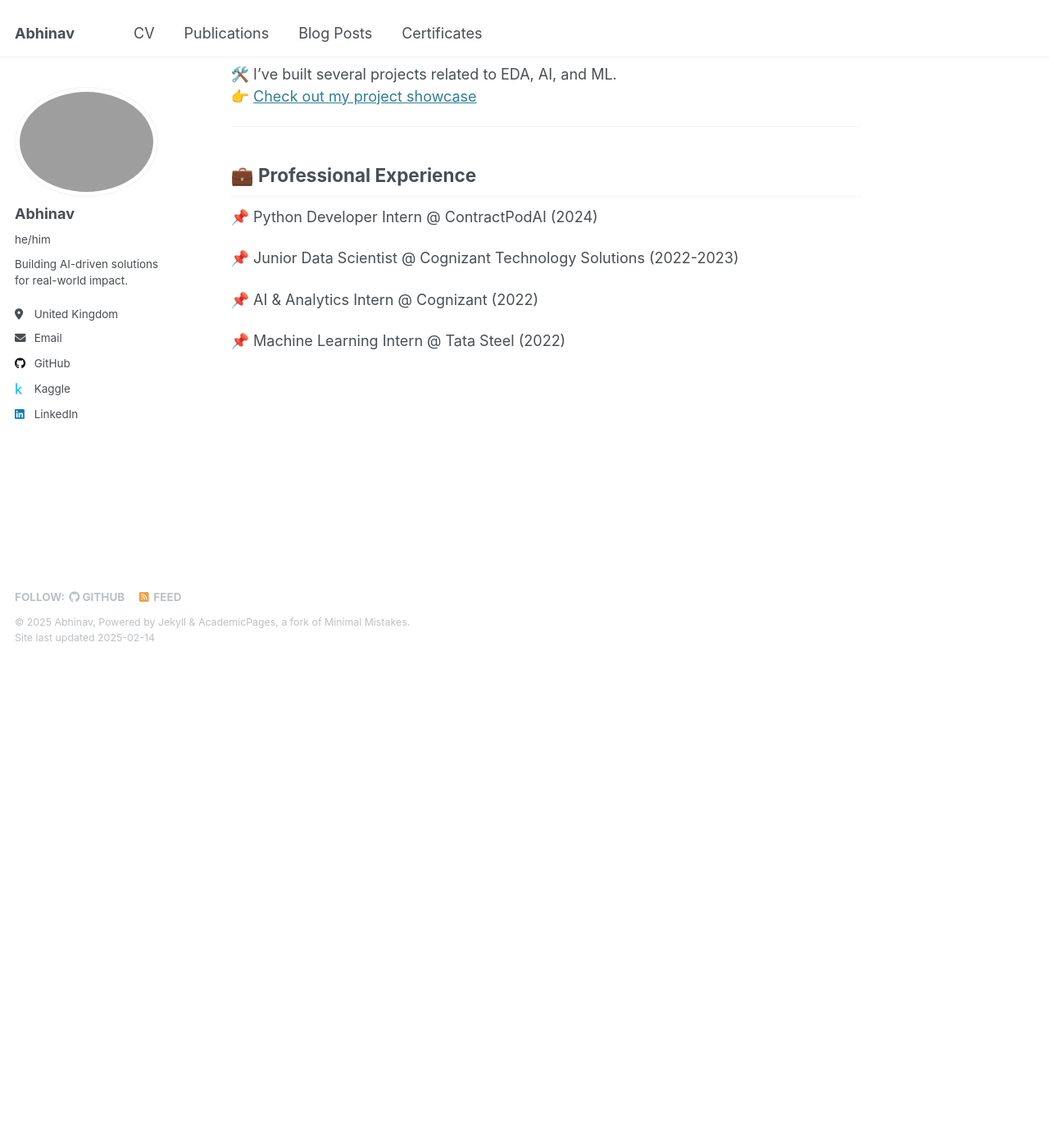
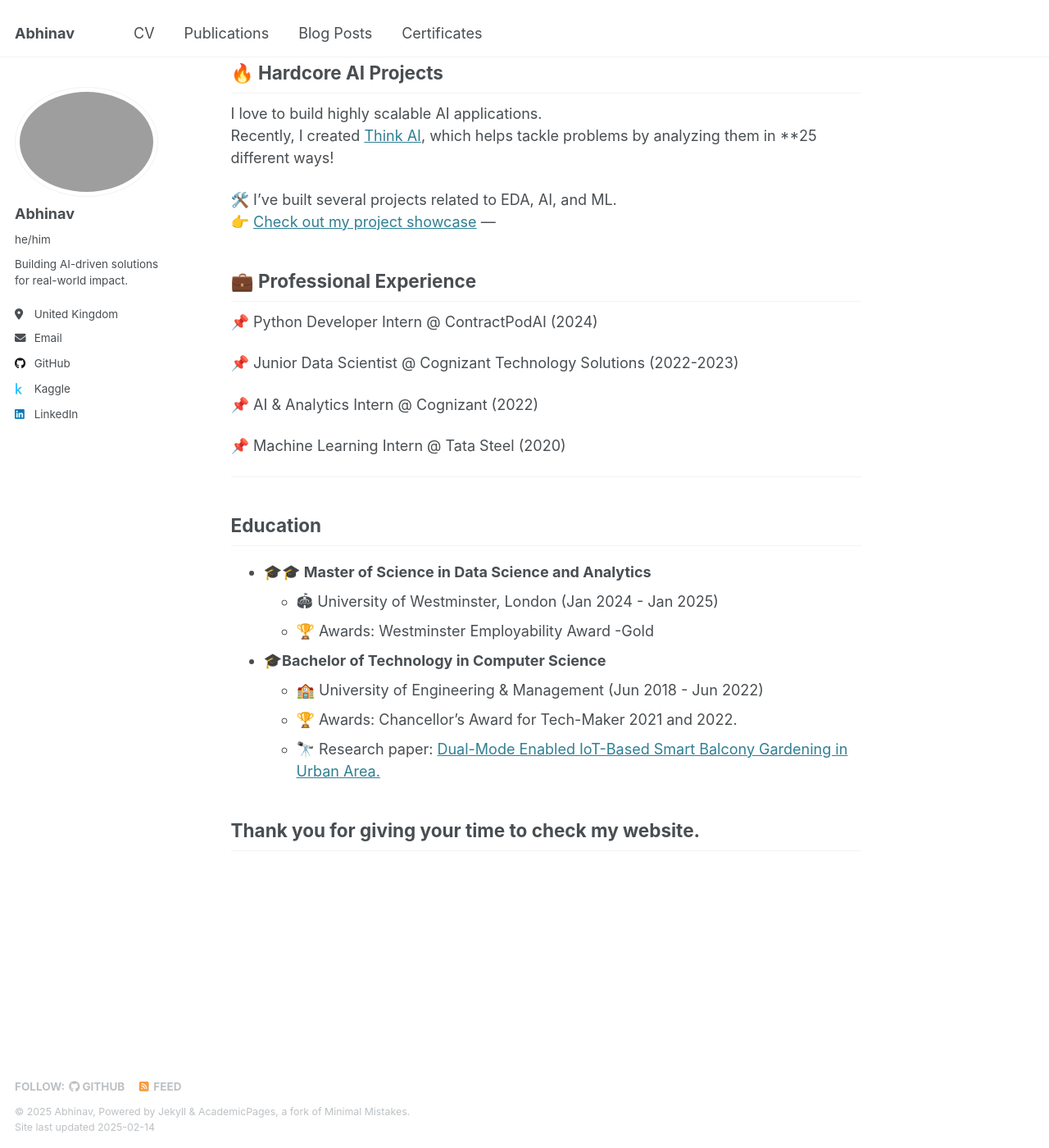
Before and after one commit to Abhinav330/portfolio-test, a Jekyll site: the page built from _pages/about.md, in a window 1280 px wide and 1400 px high, scrolled down 1270 px. Shown: the whole window at 82% size. Built offline with Jekyll 4.4.1, drawn with Linux system fonts in a browser that asks for light colours; before the commit the page ends 2075 px from its top, so only the background shows below that; some of the changed text lies outside the part shown.

Commit message:
final front page

```diff
--- a/_pages/about.md
+++ b/_pages/about.md
@@ -18,7 +18,7 @@
 
 🚀 I am a Data Scientist & AI Engineer, passionate about building intelligent systems and LLM-based AI agents.
 
-🎓 I recently completed MSc in Data Science & Analytics from University of Westminster.
+🎓 I recently completed MSc in Data Science & Analytics from University of Westminster. [Check out my acadmic research done at this time.](https://abhinav330.github.io/portfolio-test/year-archive/)
 
 💡 My research interests include LLMs, Generative AI, and Machine Learning Deployment.
 
@@ -29,11 +29,17 @@
 👉 [Check out my YouTube Channel](https://www.youtube.com/@ATALL03)
 
 ---
+
+_``
+-They say angels walk among us—if you can help me in my job search, you might just be mine! Let’s connect.
+``_
+
+
+---
 ## ⚙️ Technical Expertise
 - 🔹 Fine-tuning Large Language Models like BERT
 - 🔹 Building Cloud AI Solutions (Azure, GCP)
 - 🔹 Data Science Consulting & ML Deployment
-
 ---
 
 ## 🔥 Hardcore AI Projects
@@ -42,7 +48,6 @@
 
 🛠️ I've built several projects related to EDA, AI, and ML.
 👉 [Check out my project showcase](https://abhinav330.github.io/portfolio-test/projects/)
-
 ---
 
 ## 💼 Professional Experience
@@ -53,4 +58,18 @@
 
 📌 AI & Analytics Intern @ Cognizant (2022)
 
-📌 Machine Learning Intern @ Tata Steel (2022)
+📌 Machine Learning Intern @ Tata Steel (2020)
+
+---
+## Education
+- **🎓🎓 Master of Science in Data Science and Analytics**
+  - 🏟 University of Westminster, London (Jan 2024 - Jan 2025)
+  - 🏆 Awards: Westminster Employability Award -Gold
+
+- **🎓Bachelor of Technology in Computer Science**
+  - 🏫 University of Engineering & Management (Jun 2018 - Jun 2022)
+  - 🏆 Awards: Chancellor's Award for Tech-Maker 2021 and 2022.
+  - 🔭 Research paper: [Dual-Mode Enabled IoT-Based Smart Balcony Gardening in Urban Area.](https://abhinav330.github.io/portfolio-test/publications/)
+
+
+## Thank you for giving your time to check my website.
```
